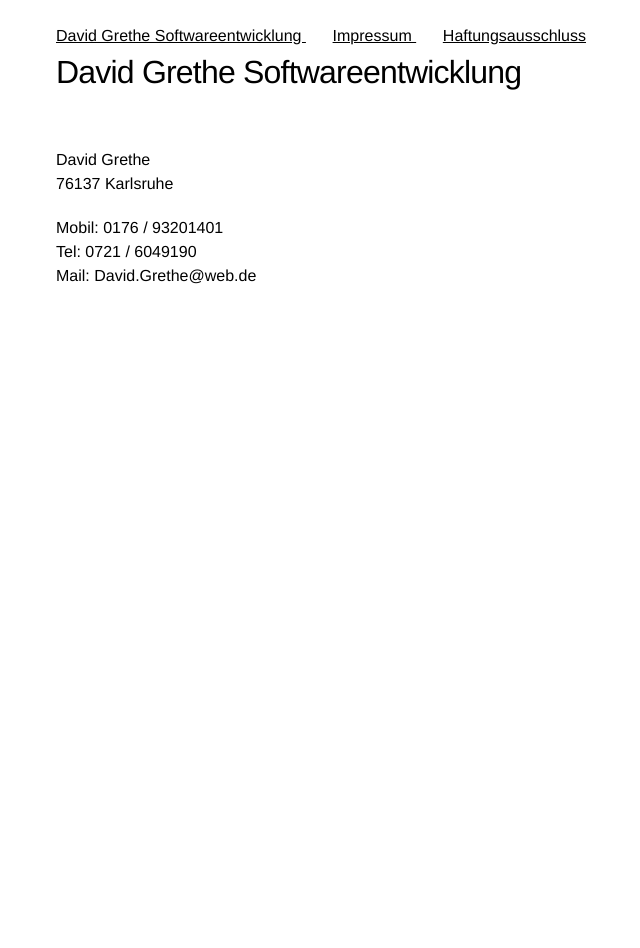
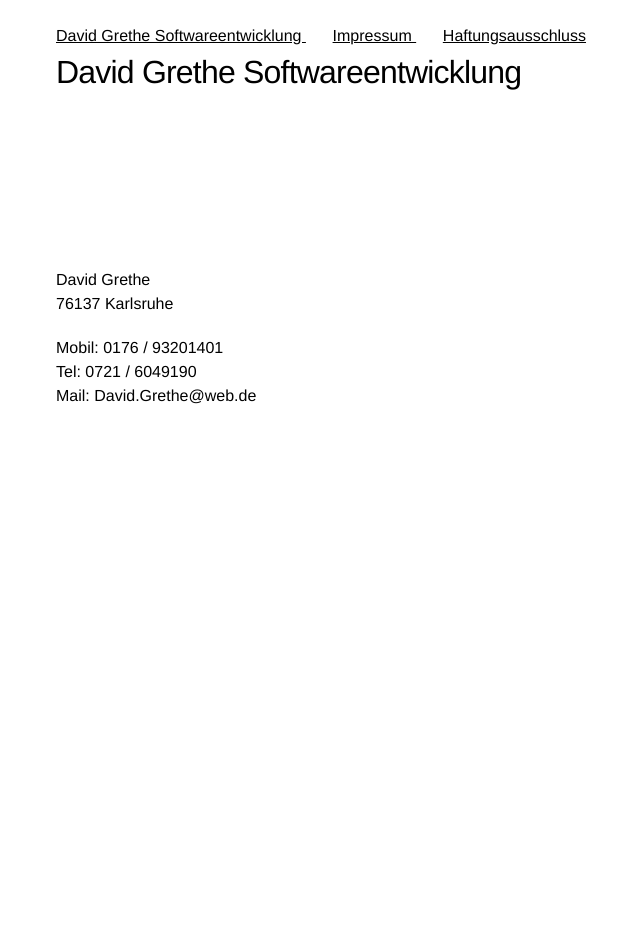
Before and after one commit to thepagemaker88/usintTemplate, a Jekyll site: the page built from index.md, in a window 1280 px wide. Shown: the whole page, without its empty margins (122-762 px from the left). Built offline with Jekyll 4.4.1, drawn with Linux system fonts in a browser that asks for light colours.

Commit message:
Update _nav.html

```diff
--- a/_includes/_nav.html
+++ b/_includes/_nav.html
@@ -4,5 +4,5 @@
     <a id="haftungslink" href="http://www.disclaimer.de/disclaimer.htm?farbe=FFFFFF/000000/000000/000000" name="haftungslink">  Haftungsausschluss</a>
 
         <h1>{{ page.title | default: site.title }}</h1>
-
-</div>
+ </div>
+<BR><BR><BR><BR><BR><BR>
```
